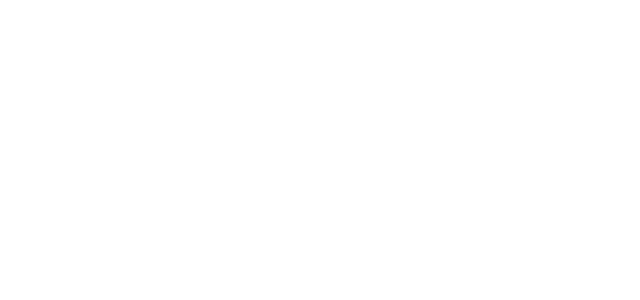
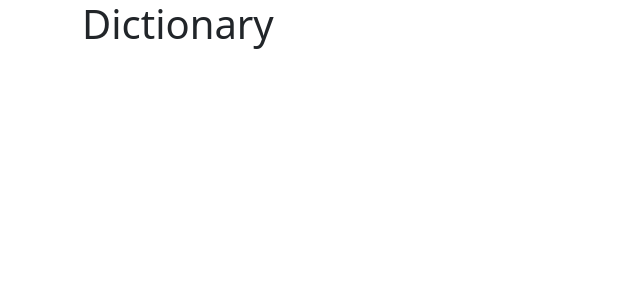
Before and after one commit to touraymk/dictionary-react-app, a React (Create React App) app: page / in a window 1280 px wide. Shown: the top 300 px of the page, without its empty margins (0-640 px from the left). Built offline with nearby package versions, Linux system fonts and the light colour scheme.

Commit message:
Added Dictionary.js/css
Implemented it to App.js

```diff
--- a/src/App.js
+++ b/src/App.js
@@ -1,7 +1,14 @@
 import "./App.css";
+import Dictionary from "./Dictionary";
 
 function App() {
-  return <div className="App"></div>;
+  return (
+    <div className="App">
+      <div className="container">
+        <Dictionary />
+      </div>
+    </div>
+  );
 }
 
 export default App;
--- /dev/null
+++ b/src/Dictionary.js
@@ -0,0 +1,10 @@
+import React from "react";
+import "./Dictionary.css";
+
+export default function Dictionary() {
+  return (
+    <div className="Dictionary">
+      <h1>Dictionary</h1>
+    </div>
+  );
+}
```
Also changed, not shown: src/Dictionary.css (added).
